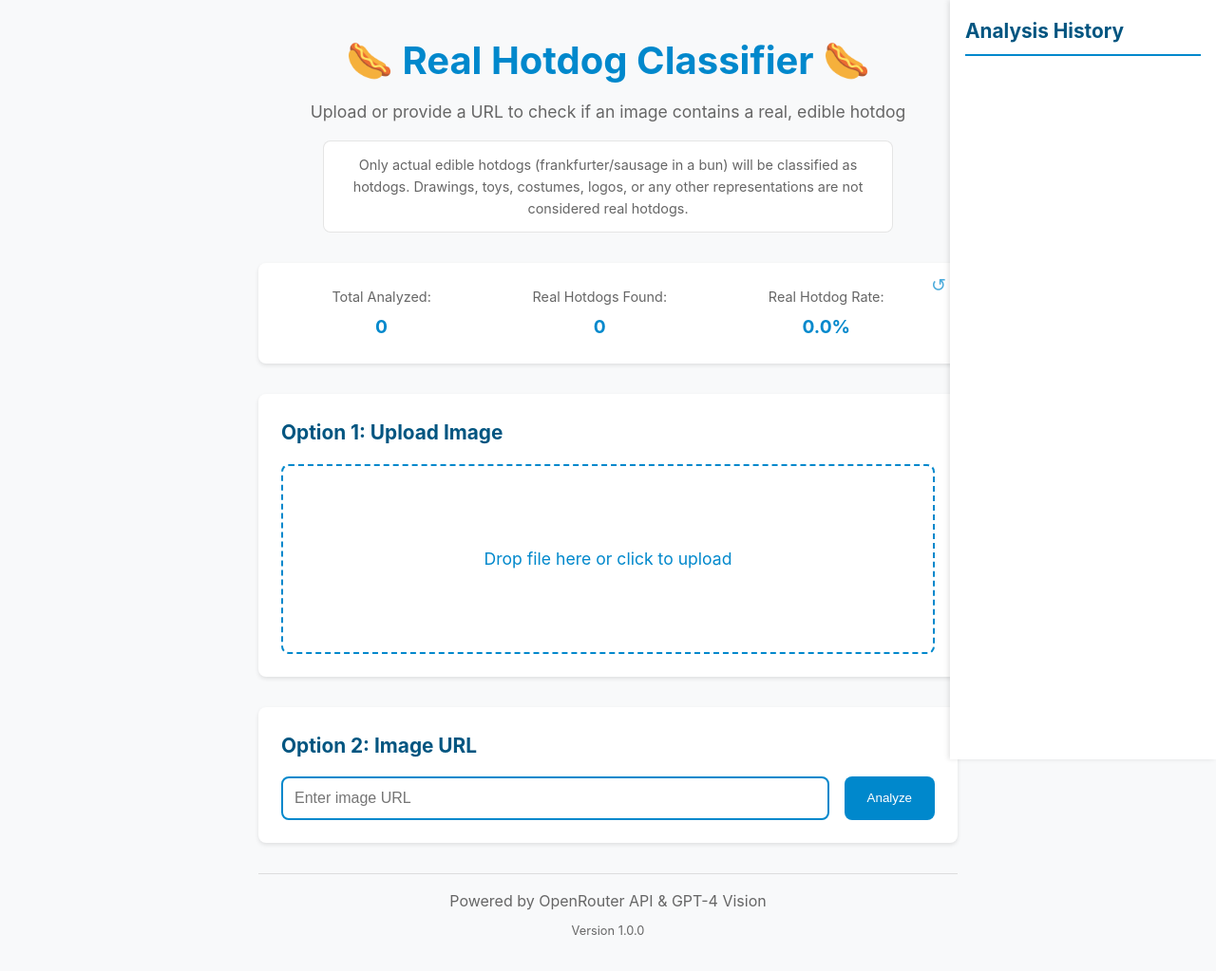
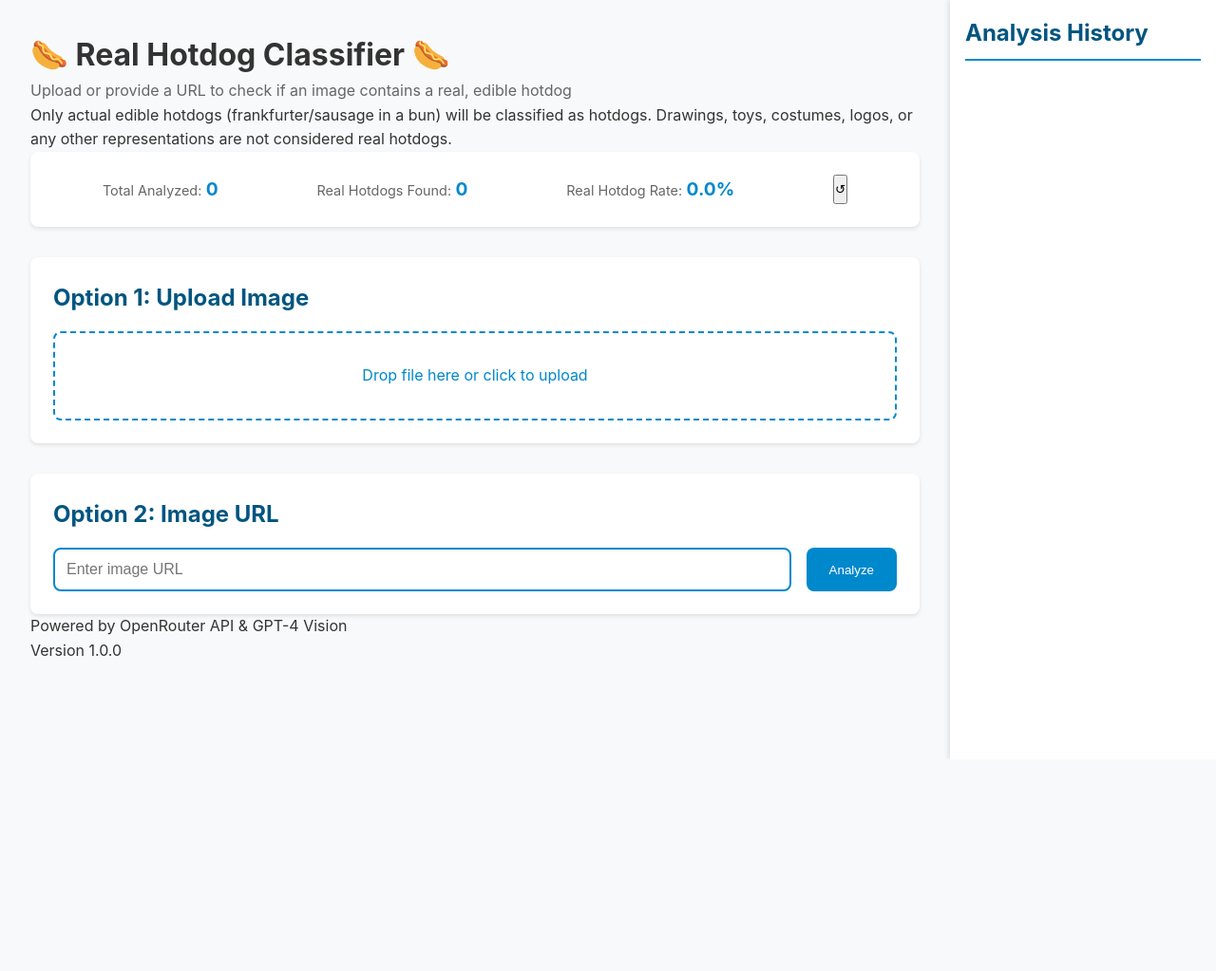
Before and after one commit to MLeys/hotdog_classifier, a Flask app: page / in a window 1280 px wide. Shown: the whole page at 95% size. After the commit the page ends 799 px from the top, so only its background shows below. Run offline with Flask 3, Linux system fonts and the light colour scheme.

```diff
--- a/static/css/style.css
+++ b/static/css/style.css
@@ -8,6 +8,7 @@
     --border-radius: 8px;
     --box-shadow: 0 2px 4px rgba(0, 0, 0, 0.1);
     --transition-speed: 0.3s;
+    --sidebar-width: 280px;
 }
 
 /* Base Styles */
@@ -22,24 +23,25 @@ body {
     line-height: 1.6;
     color: #333;
     background-color: var(--background-color);
+    min-height: 100vh;
     display: flex;
 }
 
 /* Layout */
 .container {
     flex: 1;
-    max-width: 800px;
-    margin: 0 auto;
+    max-width: calc(100% - var(--sidebar-width));
+    margin: 0;
     padding: 2rem;
 }
 
 /* Header */
-header {
+.header {
     text-align: center;
     margin-bottom: 2rem;
 }
 
-h1 {
+.header h1 {
     font-size: 2.5rem;
     color: var(--primary-color);
     margin-bottom: 0.5rem;
@@ -47,19 +49,6 @@ h1 {
 
 .subtitle {
     color: #666;
-    font-size: 1.1rem;
-    margin-bottom: 0.5rem;
-}
-
-.criteria {
-    color: #666;
-    font-size: 0.9rem;
-    max-width: 600px;
-    margin: 1rem auto;
-    padding: 0.8rem;
-    background: rgba(255, 255, 255, 0.9);
-    border-radius: var(--border-radius);
-    border: 1px solid rgba(0, 0, 0, 0.1);
 }
 
 /* Stats Section */
@@ -79,34 +68,14 @@ h1 {
 }
 
 .stat-label {
-    display: block;
     color: #666;
     font-size: 0.9rem;
-    margin-bottom: 0.3rem;
 }
 
 .stat-value {
     font-size: 1.2rem;
     font-weight: bold;
     color: var(--primary-color);
-}
-
-.reset-button {
-    position: absolute;
-    top: 0.5rem;
-    right: 0.5rem;
-    background: none;
-    border: none;
-    font-size: 1.2rem;
-    cursor: pointer;
-    padding: 0.25rem;
-    color: var(--primary-color);
-    opacity: 0.7;
-    transition: opacity var(--transition-speed);
-}
-
-.reset-button:hover {
-    opacity: 1;
 }
 
 /* Input Sections */
@@ -127,29 +96,20 @@ h1 {
 h2 {
     margin-bottom: 1rem;
     color: var(--secondary-color);
-    font-size: 1.3rem;
 }
 
 /* Drop Zone */
 .drop-zone {
-    width: 100%;
-    height: 200px;
+    border: 2px dashed var(--primary-color);
+    border-radius: var(--border-radius);
     padding: 2rem;
     text-align: center;
     cursor: pointer;
-    border: 2px dashed var(--primary-color);
-    border-radius: var(--border-radius);
-    background-color: white;
     transition: border var(--transition-speed);
-    display: flex;
-    align-items: center;
-    justify-content: center;
 }
 
-.drop-zone:hover,
-.drop-zone--over {
+.drop-zone:hover {
     border-style: solid;
-    background-color: rgba(0, 136, 204, 0.05);
 }
 
 .drop-zone__input {
@@ -158,7 +118,6 @@ h2 {
 
 .drop-zone__prompt {
     color: var(--primary-color);
-    font-size: 1.1rem;
 }
 
 /* URL Input */
@@ -289,7 +224,8 @@ h2 {
     right: 0;
     top: 0;
     overflow-y: auto;
-    box-shadow: -2px 0 5px rgba(0, 0, 0, 0.1);
+    box-shadow: -2px 0 5px rgba(0,0,0,0.1);
+    z-index: 1000;
 }
 
 .history-sidebar h2 {
@@ -353,18 +279,14 @@ h2 {
     color: #666;
 }
 
-/* Footer */
-footer {
+/* Error Section */
+.error-section {
+    background: #fff3f3;
+    color: var(--error-color);
+    padding: 1rem;
+    border-radius: var(--border-radius);
+    margin: 1.5rem 0;
     text-align: center;
-    margin-top: 2rem;
-    padding-top: 1rem;
-    border-top: 1px solid #ddd;
-    color: #666;
-}
-
-.version {
-    font-size: 0.8rem;
-    margin-top: 0.5rem;
 }
 
 /* Utility Classes */
```
Also changed, not shown: other parts of static/css/style.css (+14 -77 lines), static/js/main.js (+31 -15 lines).
